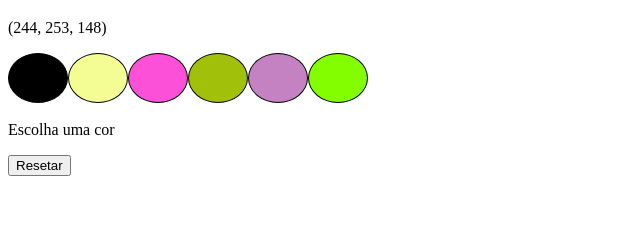
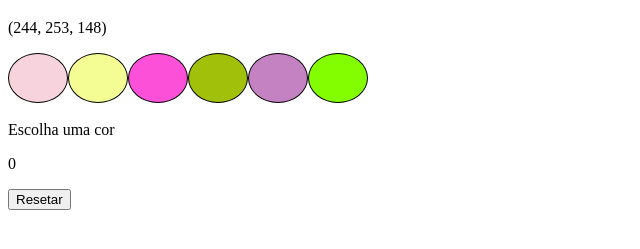
Before and after one commit to BrunoHMRodrigues/color-guess-project, a website: page index.html in a window 1280 px wide. Shown: the part 61-310 px from the top of the page, without its empty margins (0-640 px from the left). Drawn offline with Linux system fonts and the light colour scheme.

Commit message:
Realizado Requisito Obrigatório 07

```diff
--- a/index.html
+++ b/index.html
@@ -19,6 +19,10 @@
     <section><p id="answer">Escolha uma cor</p></section>
 
     <section>
+        <p id="score">0</p>
+    </section>
+
+    <section>
         <button id="reset-game">Resetar</button>
     </section>
 
--- a/script.js
+++ b/script.js
@@ -18,7 +18,6 @@ function createElementsCircle() {
     circleElement.style.backgroundColor = getRandomColor;
     containerColors.appendChild(circleElement);
   }
-  document.querySelector('.ball').style.backgroundColor = 'rgb(0, 0, 0)';
 }
 
 function getParametersRgbAnswer(getAnswerColor) {
@@ -53,6 +52,8 @@ function verifyAnswer(event) {
   console.log(colorQuestion);
   if (Answer === colorQuestion) {
     boxAnswer.innerText = 'Acertou!';
+    const score = document.getElementById('score');
+    score. innerText = parseInt(score. innerText) + 3;
   } else {
     boxAnswer.innerText = 'Errou! Tente novamente!';
   }
```
